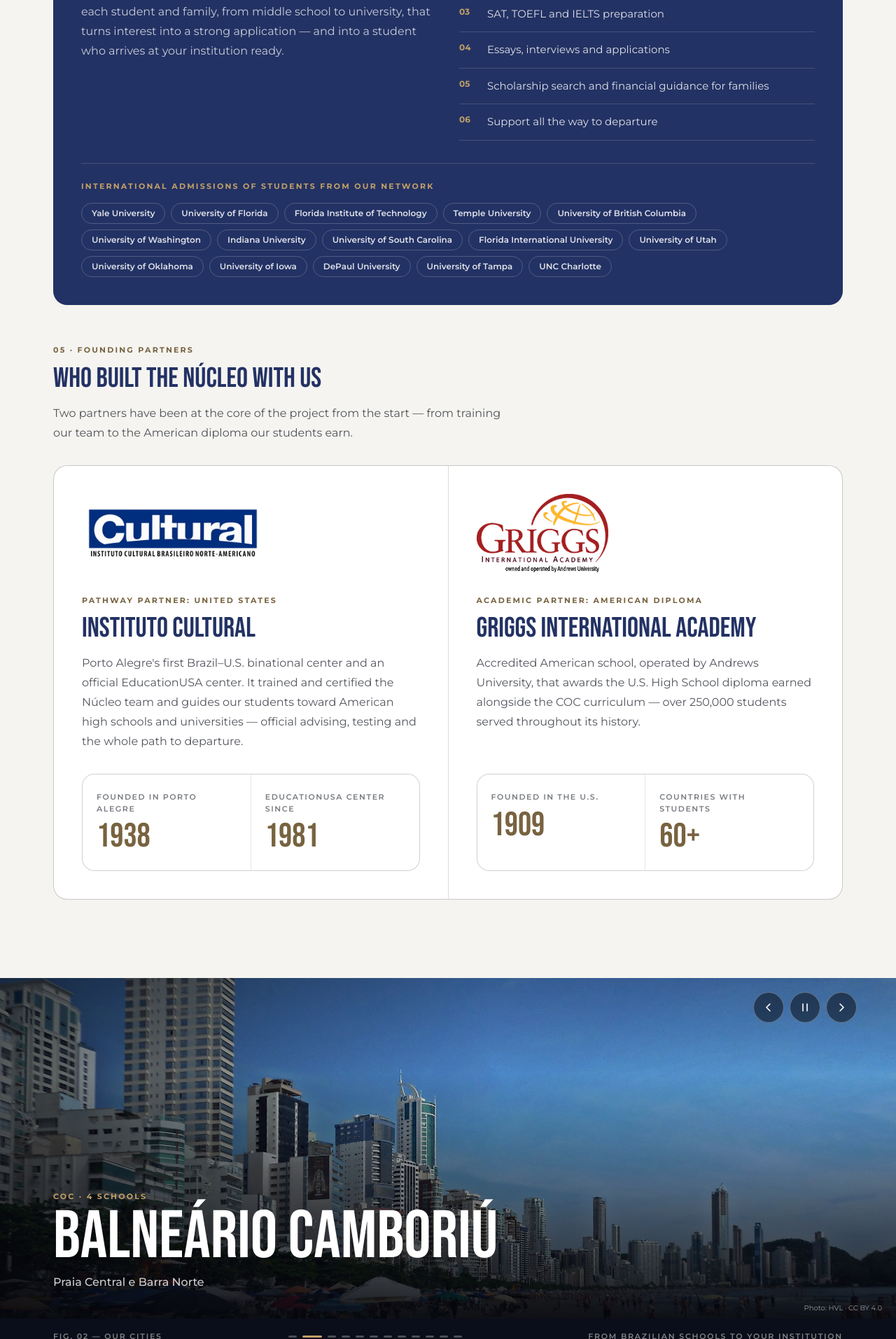
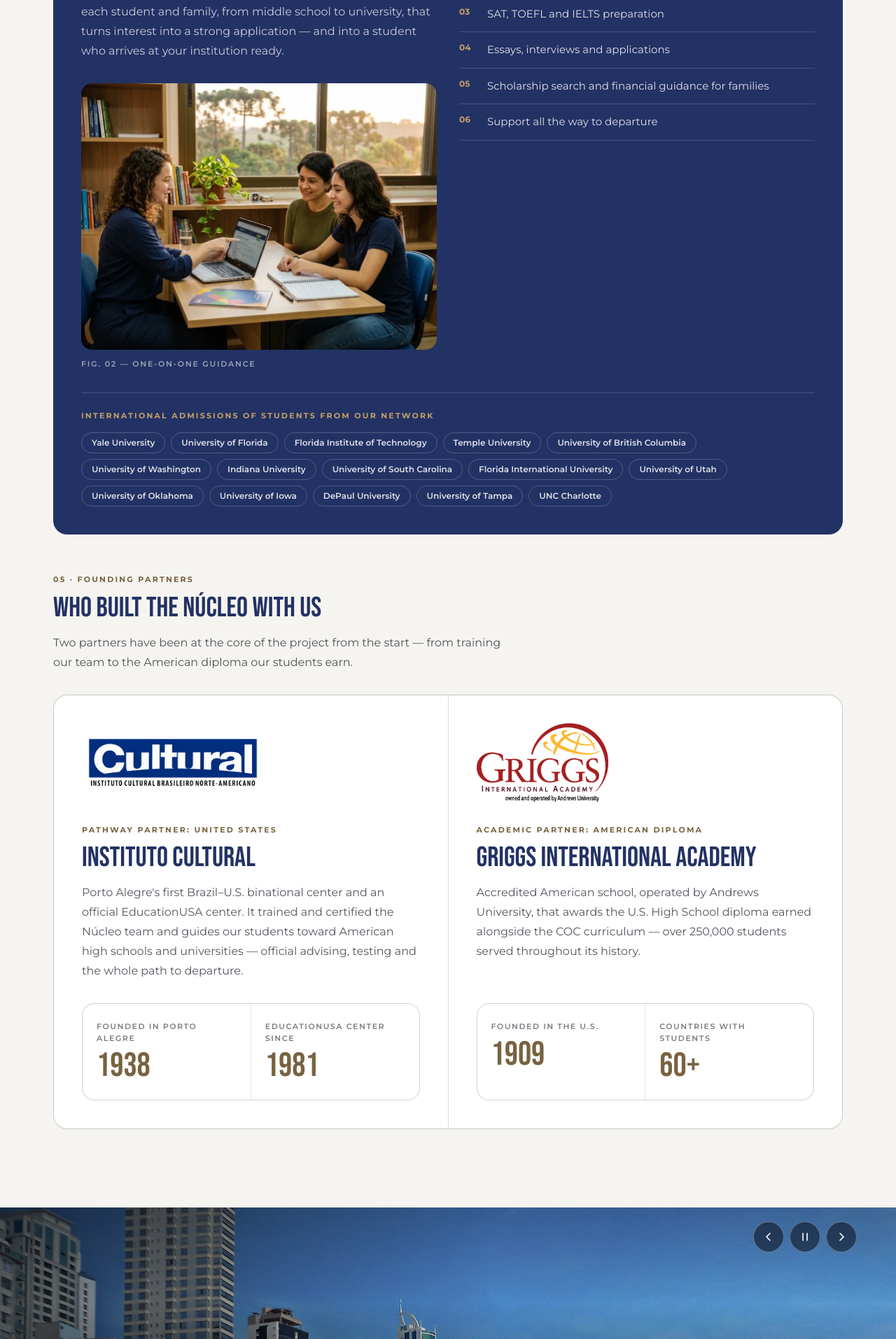
Before and after one commit to Pachegod/Nucleo-Internacional-LP, a Next.js app: page /en in a window 1280 px wide. Shown: the part 5466-7380 px from the top of the page at 70% size. Built offline with nearby package versions, Linux system fonts and the light colour scheme; no server answers.

Commit message:
Add one-on-one counseling photo to 04 · Counseling (Fig. 02)
AI-generated image (Gemini); city carousel caption becomes Fig. 03.

Co-Authored-By: Claude Opus 5.5 <noreply@anthropic.com>

```diff
--- a/src/app/[lang]/page.tsx
+++ b/src/app/[lang]/page.tsx
@@ -339,6 +339,19 @@ export default async function HomePage({ params }: PageProps<"/[lang]">) {
                 {t.about.counseling.title}
               </h3>
               <p className={`mt-4 ${LEAD} text-white/75`}>{t.about.counseling.text}</p>
+              <figure className="mt-8">
+                <MediaFrame
+                  src="/media/pessoas/counseling-orientacao.jpg"
+                  alt={t.about.figures.counseling.alt}
+                  ratio="4 / 3"
+                  focus="center"
+                  sizes="(max-width: 768px) 100vw, 560px"
+                  className="rounded-2xl"
+                />
+                <figcaption className="mt-3 text-[11px] font-semibold uppercase tracking-[0.16em] text-white/55">
+                  {t.about.figures.counseling.caption}
+                </figcaption>
+              </figure>
             </div>
             <ul className="border-t border-white/15">
               {t.about.counseling.items.map((item, i) => (
--- a/src/lib/i18n/en.ts
+++ b/src/lib/i18n/en.ts
@@ -101,6 +101,7 @@ export const en: Dictionary = {
     pending: "to be confirmed",
     figures: {
       opening: { alt: "Students chatting in the COC Colinas courtyard at sunset", caption: "Fig. 01 — COC Colinas" },
+      counseling: { alt: "A counselor walks a student and her mother through a study plan on a laptop", caption: "Fig. 02 — One-on-one guidance" },
     },
     principles: {
       title: "Mission, vision and values",
@@ -215,7 +216,7 @@ export const en: Dictionary = {
 
   abertura: {
     alt: "Students walking out through the gate of a university campus",
-    figLabel: "Fig. 02 — Our cities",
+    figLabel: "Fig. 03 — Our cities",
     carouselLabel: "Cities with COC schools in Santa Catarina",
     prev: "Previous city",
     next: "Next city",
--- a/src/lib/i18n/es.ts
+++ b/src/lib/i18n/es.ts
@@ -101,6 +101,7 @@ export const es: Dictionary = {
     pending: "por confirmar",
     figures: {
       opening: { alt: "Estudiantes conversando en el patio del COC Colinas al atardecer", caption: "Fig. 01 — COC Colinas" },
+      counseling: { alt: "Una orientadora presenta el plan de estudios en el portátil a una alumna y su madre", caption: "Fig. 02 — Orientación individual" },
     },
     principles: {
       title: "Misión, visión y valores",
@@ -215,7 +216,7 @@ export const es: Dictionary = {
 
   abertura: {
     alt: "Estudiantes saliendo por el portón de un campus universitario",
-    figLabel: "Fig. 02 — Nuestras ciudades",
+    figLabel: "Fig. 03 — Nuestras ciudades",
     carouselLabel: "Ciudades con sedes COC en Santa Catarina",
     prev: "Ciudad anterior",
     next: "Ciudad siguiente",
--- a/src/lib/i18n/pt.ts
+++ b/src/lib/i18n/pt.ts
@@ -110,6 +110,7 @@ export const pt = {
     pending: "a confirmar",
     figures: {
       opening: { alt: "Alunos conversando no pátio do COC Colinas ao entardecer", caption: "Fig. 01 — COC Colinas" },
+      counseling: { alt: "Orientadora apresenta o plano de estudos no notebook a uma aluna e sua mãe", caption: "Fig. 02 — Orientação individual" },
     },
     principles: {
       title: "Missão, visão e valores",
@@ -224,7 +225,7 @@ export const pt = {
 
   abertura: {
     alt: "Estudantes saindo pelo portão de um campus universitário",
-    figLabel: "Fig. 02 — Nossas cidades",
+    figLabel: "Fig. 03 — Nossas cidades",
     carouselLabel: "Cidades com unidades COC em Santa Catarina",
     prev: "Cidade anterior",
     next: "Próxima cidade",
```
Also changed, not shown: public/media/pessoas/counseling-orientacao.jpg (added).
